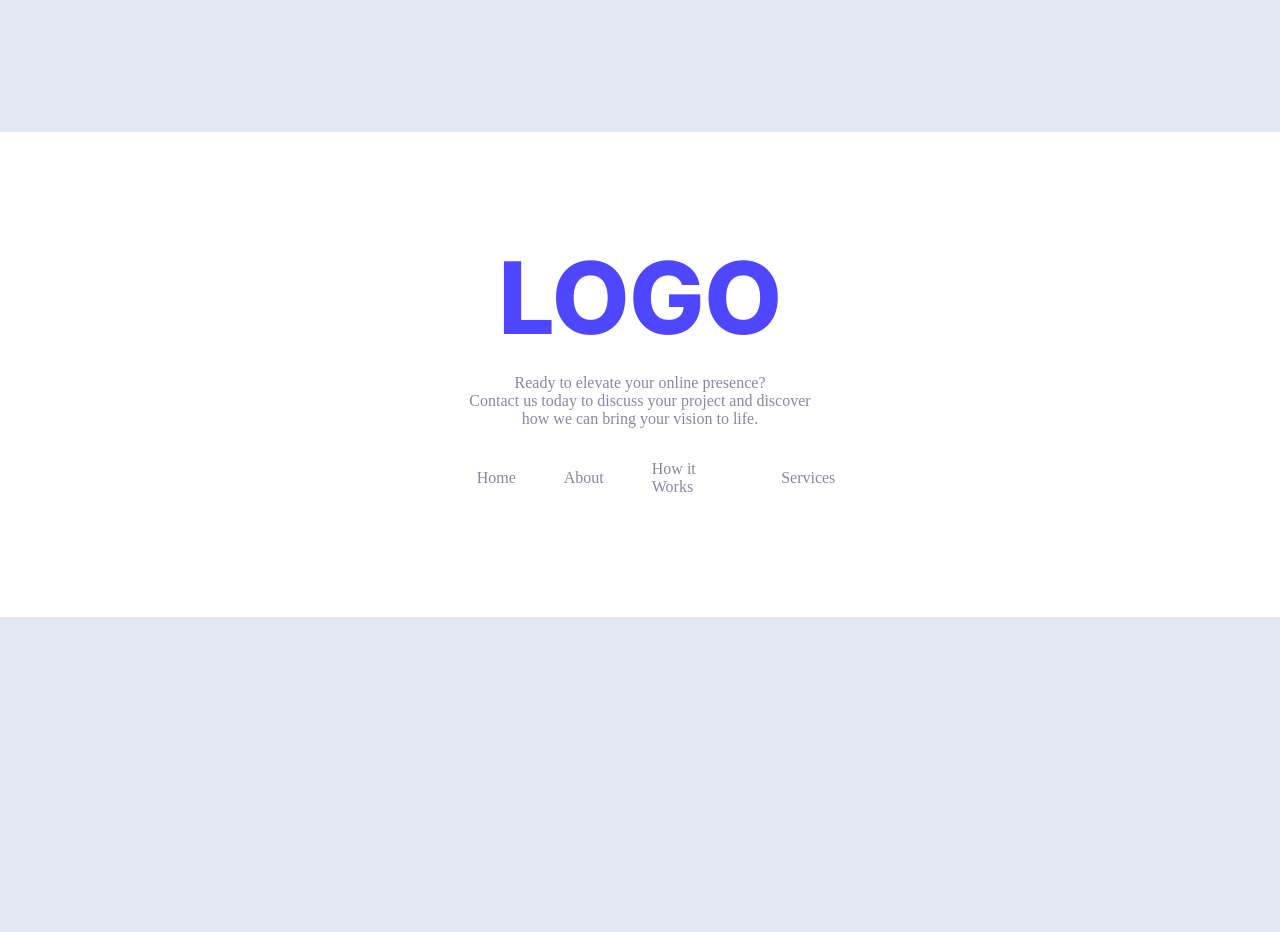
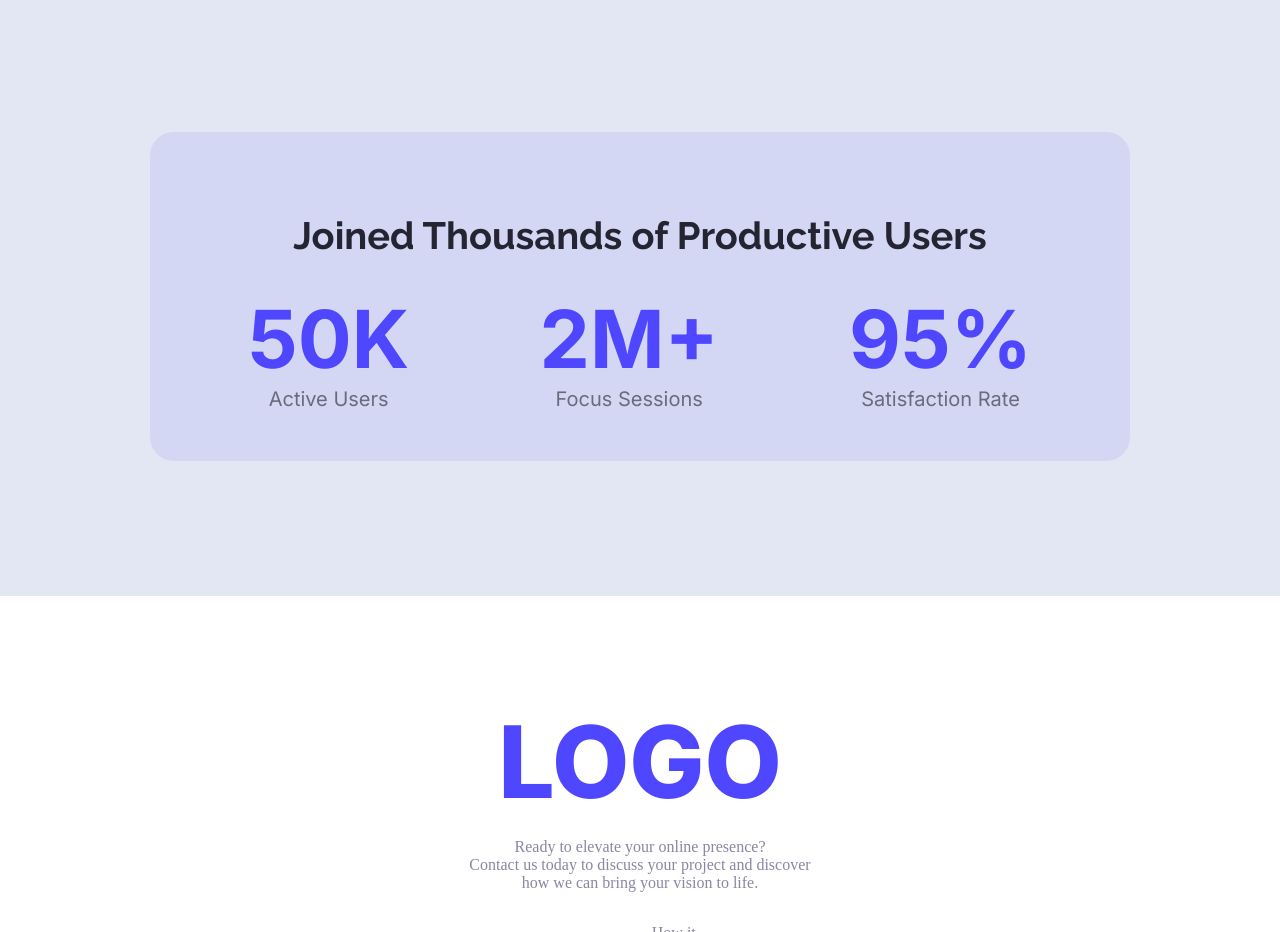
Before and after one commit to Avishek02/assignment01-webflow-agencies, a plain HTML site: page index.html in a window 1280 px wide. Shown: the part 1180-2112 px from the top of the page. Before the commit the page ends 1797 px from the top, so only its background shows below. Drawn offline with Linux system fonts and the light colour scheme.

Commit message:
productive users section added

```diff
--- a/index.html
+++ b/index.html
@@ -40,6 +40,30 @@
         </section>
 
 
+        <!-- productive users section started -->
+        <section class="productive-users-section">
+            <h1 class="productive-users-headline">Joined Thousands of Productive Users</h1>
+            <div class="productive-users-counts">
+                <div class="productive-users-counts-holder">
+                    <h1 class="productive-users-title">50K</h1>
+                    <h6 class="productive-users-sub-title">Active Users</h6>
+                </div>
+                <div class="productive-users-counts-holder">
+                    <h1 class="productive-users-title">2M+</h1>
+                    <h6 class="productive-users-sub-title">Focus Sessions</h6>
+                </div>
+                <div class="productive-users-counts-holder">
+                    <h1 class="productive-users-title">95%</h1>
+                    <h6 class="productive-users-sub-title">Satisfaction Rate</h6>
+                </div>
+            </div>
+
+
+        </section>
+
+
+
+
 
     </main>
 
--- a/styles/webflow.css
+++ b/styles/webflow.css
@@ -93,6 +93,71 @@ header .banner {
 
 
 
+/* productive users section  */
+
+
+.productive-users-section {
+    padding: 0 150px;
+    display: flex;
+    flex-direction: column;
+    align-items: center;
+    background-color: rgba(78, 71, 255, 0.1);
+    margin: 0 150px 135px 150px;
+    border-radius: 24px;
+    padding: 50px 0;
+}
+
+
+.productive-users-headline {
+    font-family: "Raleway", sans-serif;
+    font-size: 38px;
+    font-weight: bold;
+    color: #252432;
+}
+
+
+
+
+.productive-users-counts {
+    display: flex;
+    justify-content: space-between;
+    width: 80%;
+}
+
+
+
+
+.productive-users-counts-holder {
+    display: flex;
+    flex-direction: column;
+    align-items: center;
+
+
+}
+
+
+.productive-users-title {
+    font-family: "Inter", sans-serif;
+    font-size: 80px;
+    font-weight: bold;
+    color: #4E47FF;
+    margin: 0;
+}
+
+
+.productive-users-sub-title {
+    font-family: "Inter", sans-serif;
+    font-size: 20px;
+    font-weight: 400;
+    color: rgba(0, 0, 0, 0.5);
+    margin: 0;
+
+
+}
+
+
+
+
 
 
 
```
